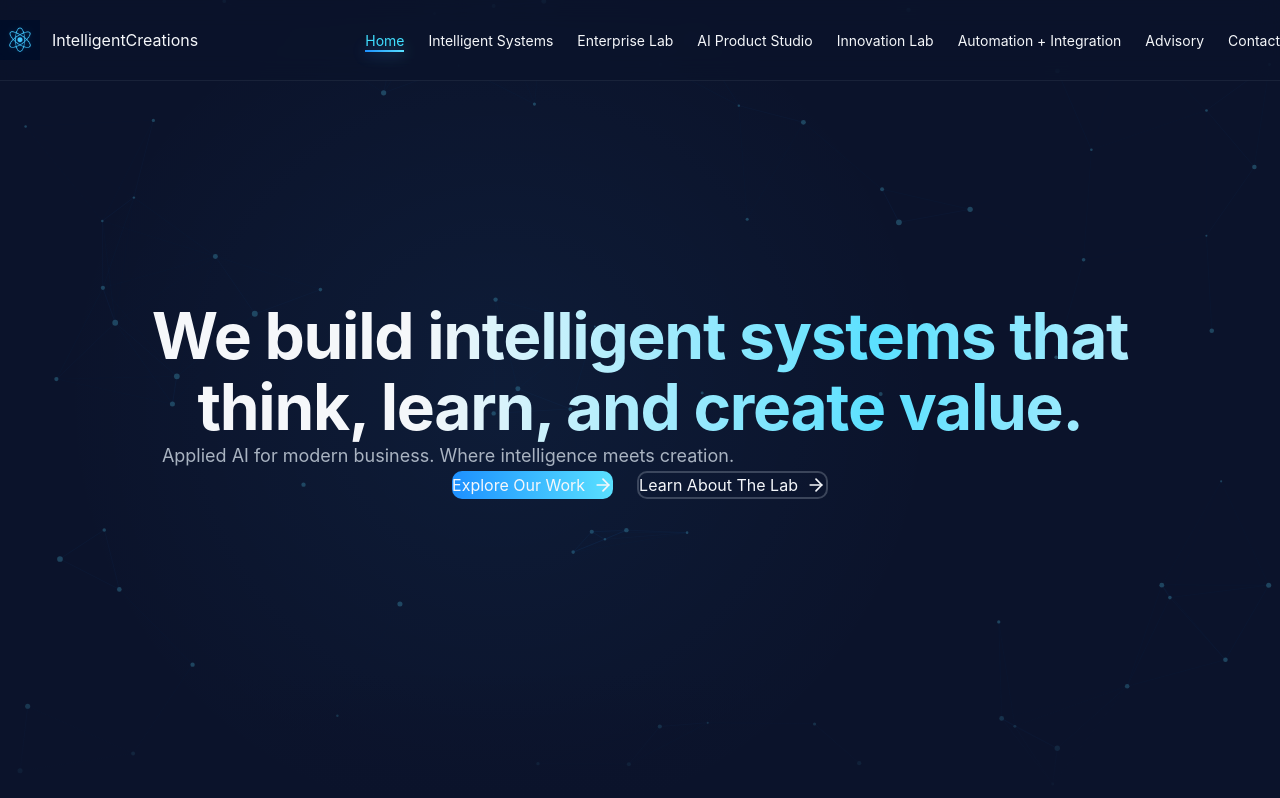
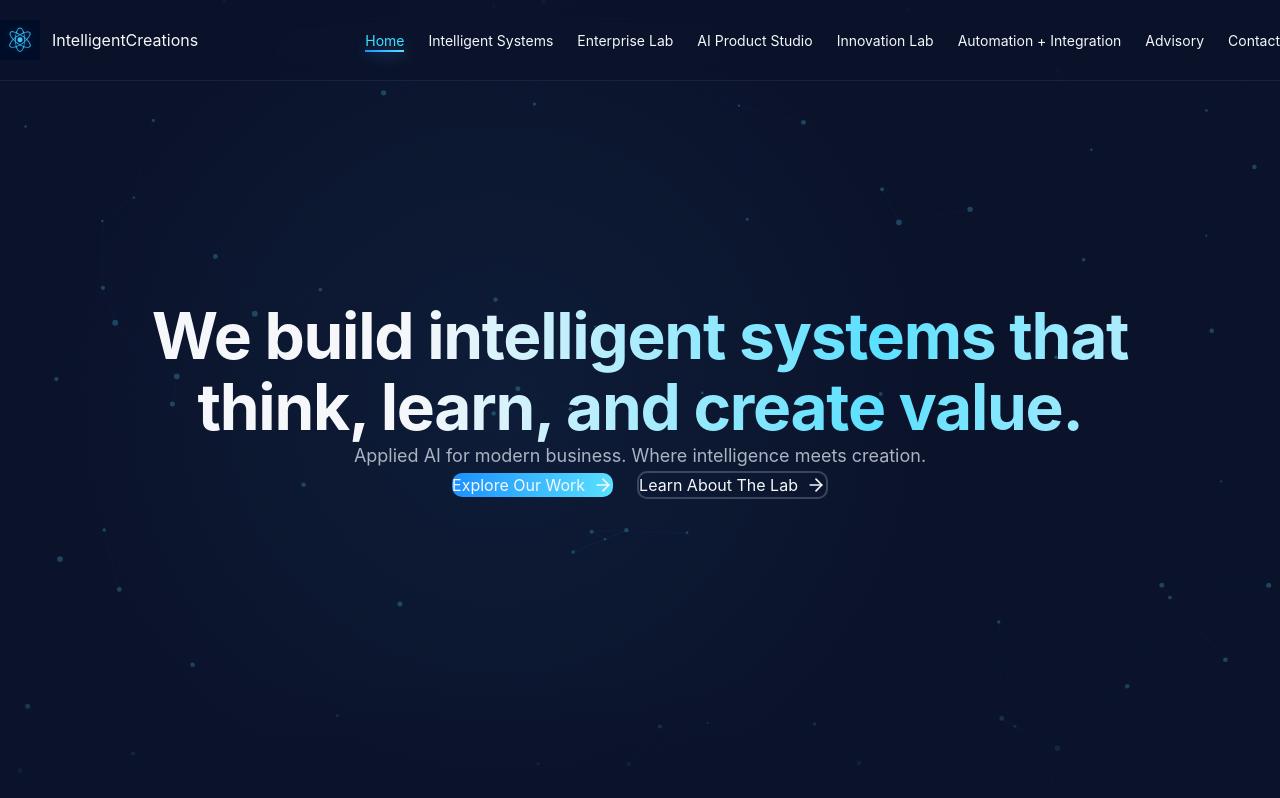
Before and after one commit to HaydenEquityAi/IntelligentCreations, a React (Vite) app: page / in a window 1280 px wide. Shown: the top 798 px of the page. Built offline with nearby package versions, Linux system fonts and the light colour scheme.

Commit message:
feat: [your change description]

```diff
--- a/src/components/HomePage.tsx
+++ b/src/components/HomePage.tsx
@@ -15,7 +15,7 @@ export function HomePage({ onNavigate }: HomePageProps) {
         <NeuralBackground />
         <GradientWave />
 
-        <div className="relative z-10 max-w-6xl mx-auto px-12 lg:px-24 text-center">
+        <div className="relative z-10 max-w-6xl mx-auto px-12 lg:px-24 flex flex-col items-center justify-center text-center">
           <motion.h1
             className="mb-6"
             initial={{ opacity: 0, y: 30 }}
@@ -54,7 +54,7 @@ export function HomePage({ onNavigate }: HomePageProps) {
           </motion.p>
 
           <motion.div
-            className="flex flex-col sm:flex-row gap-6 justify-center"
+            className="flex flex-col sm:flex-row justify-center items-center gap-6"
             initial={{ opacity: 0, y: 20 }}
             animate={{ opacity: 1, y: 0 }}
             transition={{ delay: 0.6, duration: 0.8 }}
```
Also changed, not shown: 5 other files (tests, documents, lock files or other folders).
